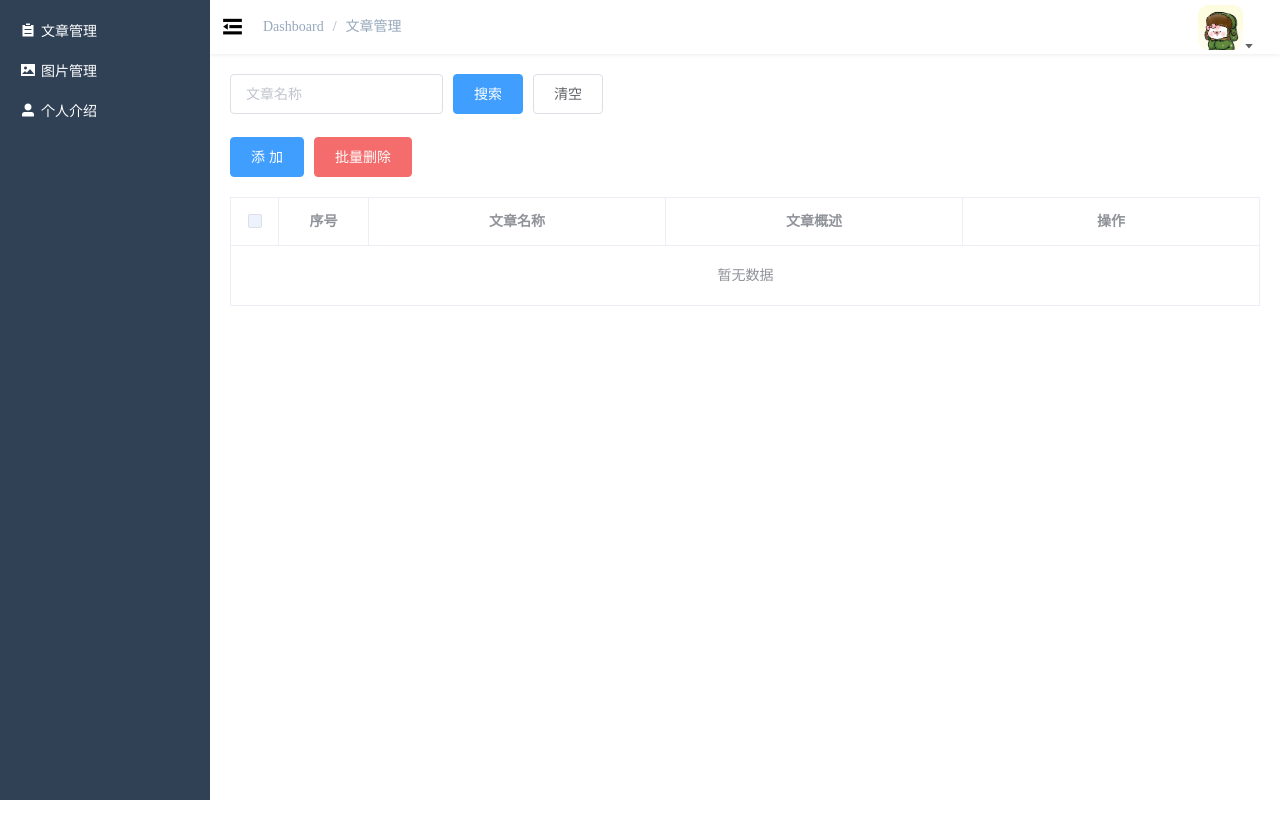
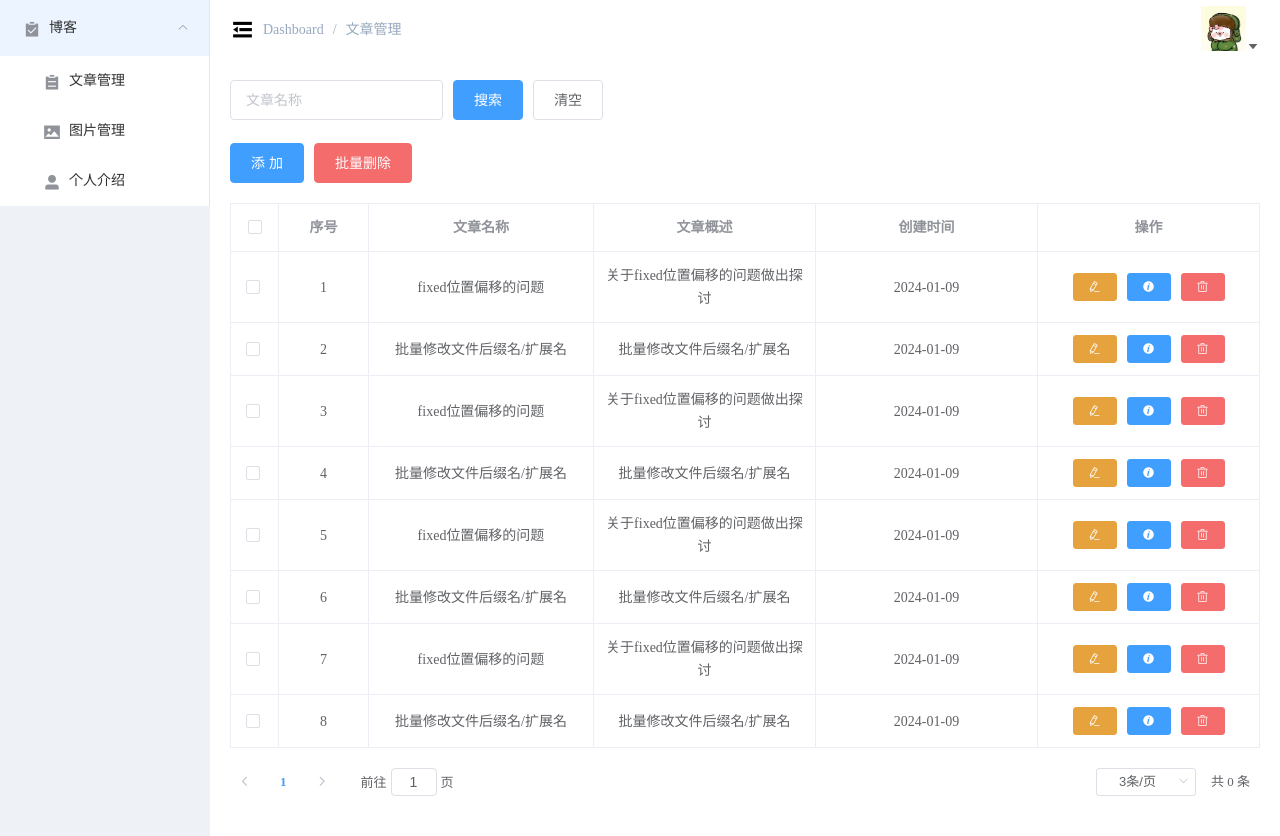
Before and after one commit to silengzi/blogManagement, a Vue app: page /articleManage in a window 1280 px wide. Before the commit the page ends 800 px from the top, so only its background shows below. Built offline with nearby package versions, Linux system fonts and the light colour scheme.

Commit message:
常规修改

```diff
--- a/public/mock.js
+++ b/public/mock.js
@@ -1,4 +1,4 @@
-[
+export const mockData = [
     {
         "title": "fixed位置偏移的问题", // 标题
         "summary": "关于fixed位置偏移的问题做出探讨",   // 摘要
--- a/src/layout/index.vue
+++ b/src/layout/index.vue
@@ -1,6 +1,6 @@
 <template>
-    <div class="layout">
-        <div class="leftNav">
+    <el-container class="layout">
+        <!-- <div class="leftNav">
             <div>
                 <el-icon class="el-icon-s-order"></el-icon>
                 <div class="articleManage manageTitle" @click="toArticleManage">文章管理</div>
@@ -13,8 +13,18 @@
                 <el-icon class="el-icon-user-solid"></el-icon>
                 <div class="introManage manageTitle" @click="toIntroManage">个人介绍</div>
             </div>
-        </div>
-        <div class="main">
+        </div> -->
+        <el-aside width="210px" style="background-color: rgb(238, 241, 246)">
+            <el-menu :default-openeds="['1']">
+                <el-submenu index="1">
+                    <template slot="title"><i class="el-icon-s-claim"/>博客</template>
+                    <el-menu-item @click="toArticleManage"><i class="el-icon-s-order"/>文章管理</el-menu-item>
+                    <el-menu-item @click="toImageManage"><i class="el-icon-picture"/>图片管理</el-menu-item>
+                    <el-menu-item @click="toIntroManage"><i class="el-icon-user-solid"/>个人介绍</el-menu-item>
+                </el-submenu>
+            </el-menu>
+        </el-aside>
+        <!-- <div class="main">
             <div class="topNav">
                 <div class="left-menu">
                     <el-icon class="el-icon-s-fold"></el-icon>
@@ -42,8 +52,35 @@
             <div class="mainPage">
                 <router-view></router-view>
             </div>
+        </div> -->
+        <el-container>
+            <el-header>
+                <div class="left-menu">
+                    <el-icon class="el-icon-s-fold"></el-icon>
+                    <breadcrumb></breadcrumb>
                 </div>
+                <el-dropdown class="headContainer" trigger="click">
+                        <div class="head">
+                            <img src="@/assets/imgs/head.jpg" alt="">
+                            <i class="el-icon-caret-bottom"></i>
                         </div>
+                        <el-dropdown-menu slot="dropdown">
+                            <router-link to="/" class="dashboard">
+                                <el-dropdown-item>
+                                    首页
+                                </el-dropdown-item>
+                            </router-link>
+                            <el-dropdown-item>
+                                <span style="display: block" @click="toLogin">退出</span>
+                            </el-dropdown-item>
+                        </el-dropdown-menu>
+                    </el-dropdown>
+            </el-header>
+            <el-main>
+                <router-view></router-view>
+            </el-main>
+        </el-container>
+    </el-container>
 </template>
 
 <script>
@@ -78,62 +115,81 @@ export default {
 
 <style scoped lang="less">
     .layout {
-        .leftNav {
-            width: 210px;
-            height: 100%;
-            background-color: #304156;
-            position: fixed;
-            top: 0;
-            left: 0;
-            bottom: 0;
-            color: #fff;
-            padding-left: 20px;
-            box-sizing: border-box;
+        min-height: 100%;
+        // .leftNav {
+        //     width: 210px;
+        //     height: 100%;
+        //     background-color: #304156;
+        //     position: fixed;
+        //     top: 0;
+        //     left: 0;
+        //     bottom: 0;
+        //     color: #fff;
+        //     padding-left: 20px;
+        //     box-sizing: border-box;
 
-            .manageTitle {
-                margin: 20px 0 0 5px;
-                font-size: 14px;
-                display: inline-block;
-                cursor: pointer;
-            }
-        }
-        .main {
-            margin-left: 210px;
+        //     .manageTitle {
+        //         margin: 20px 0 0 5px;
+        //         font-size: 14px;
+        //         display: inline-block;
+        //         cursor: pointer;
+        //     }
+        // }
+        // .main {
+        //     // margin-left: 210px;
 
-            .topNav {
+        //     .topNav {
+        //         display: flex;
+        //         justify-content: space-between;
+        //         align-items: center;
+        //         // padding: 10px 0;
+        //         box-shadow: 0 1px 4px rgba(0, 21, 41, 0.08);
+        //         .el-icon-s-fold {
+        //             padding: 0 10px;
+        //             font-size: 25px;
+        //         }
+        //         .right-menu {
+        //             margin-right: 25px;
+        //             .headContainer {
+        //                 .head {
+        //                     margin-top: 5px;
+        //                     img {
+        //                         width: 45px;
+        //                         height: 45px;
+        //                         cursor: pointer;
+        //                         border-radius: 10px;
+        //                     }
+
+        //                     .el-icon-caret-bottom {
+        //                         cursor: pointer;
+        //                         font-size: 12px;
+        //                     }
+        //                 }
+        //             }
+        //         }
+        //     }
+
+        //     .mainPage {
+        //         margin: 20px;
+        //     }
+        // }
+        .el-header {
             display: flex;
+            align-items: center;
             justify-content: space-between;
-                align-items: center;
-                // padding: 10px 0;
-                box-shadow: 0 1px 4px rgba(0, 21, 41, 0.08);
             .el-icon-s-fold {
-                    padding: 0 10px;
                 font-size: 25px;
             }
-                .right-menu {
-                    margin-right: 25px;
-                    .headContainer {
+            .el-dropdown {
                 .head {
-                            margin-top: 5px;
+                    // margin-top: 5px;
+                    cursor: pointer;
                     img {
                         width: 45px;
                         height: 45px;
-                                cursor: pointer;
-                                border-radius: 10px;
-                            }
-
-                            .el-icon-caret-bottom {
-                                cursor: pointer;
-                                font-size: 12px;
                     }
                 }
             }
         }
     }
-
-            .mainPage {
-                margin: 20px;
-            }
-        }
-    }
 </style>
--- a/src/views/articleManage/index.vue
+++ b/src/views/articleManage/index.vue
@@ -11,7 +11,7 @@
         <el-button type="primary">添 加</el-button>
         <el-button type="danger">批量删除</el-button>
     </div>
-    <el-table border>
+    <el-table border :data="tableData">
         <el-table-column
             type="selection"
             align="center"
@@ -24,28 +24,65 @@
         ></el-table-column>
         <el-table-column
             label="文章名称"
-            prop="name"
+            prop="title"
             align="center"
         ></el-table-column>
         <el-table-column
+            prop="summary"
             label="文章概述"
+            align="center"
+        ></el-table-column>
+        <el-table-column
+            prop="create_time"
+            label="创建时间"
             align="center"
         ></el-table-column>
         <el-table-column
             label="操作"
             align="center"
-        ></el-table-column>
+        >
+            <el-button
+                type="warning"
+                icon="el-icon-edit"
+                size="mini"
+            ></el-button>
+            <el-button
+                type="primary"
+                icon="el-icon-info"
+                size="mini"
+            ></el-button>
+            <el-button
+                type="danger"
+                icon="el-icon-delete"
+                size="mini"
+            ></el-button>
+        </el-table-column>
     </el-table>
+    <el-pagination
+        :current-page="page"
+        :total="total"
+        :page-size="limit"
+        :page-sizes="[3, 10, 20]"
+        style="padding: 20px 0"
+        layout="prev, pager, next, jumper, ->, sizes, total"
+    ></el-pagination>
   </div>
 </template>
 
 <script>
+import {mockData} from '../../../public/mock'
 export default {
   name: '',
   data() {
     return {
-
+        tableData: [],
+        page: 1,
+        total: 0,
+        limit: 3,
     };
+  },
+  created() {
+    this.tableData = mockData.slice().concat(mockData, mockData, mockData)
   },
   methods: {
 
```
Also changed, not shown: src/views/login/index.vue (line endings or trailing spaces). Lines whose indentation alone changed are shown as unchanged.
